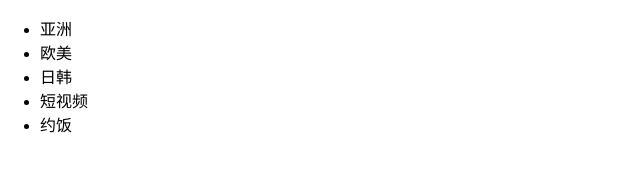
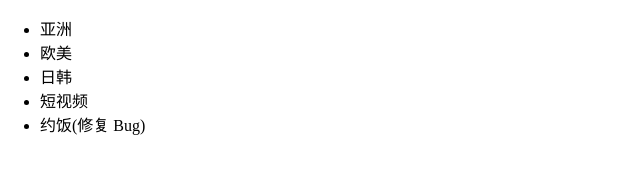
Before and after one commit to 281477625/NortheastHot, a plain HTML site: page index.html in a window 1280 px wide. Shown: the whole page, without its empty margins (0-640 px from the left). Drawn offline with Linux system fonts and the light colour scheme.

```diff
--- a/index.html
+++ b/index.html
@@ -19,7 +19,7 @@
         <li>欧美</li>
         <li>日韩</li>
         <li>短视频</li>
-        <li>约饭</li>
+        <li>约饭(修复 Bug)</li>
     </ul>
 </body>
 
```
